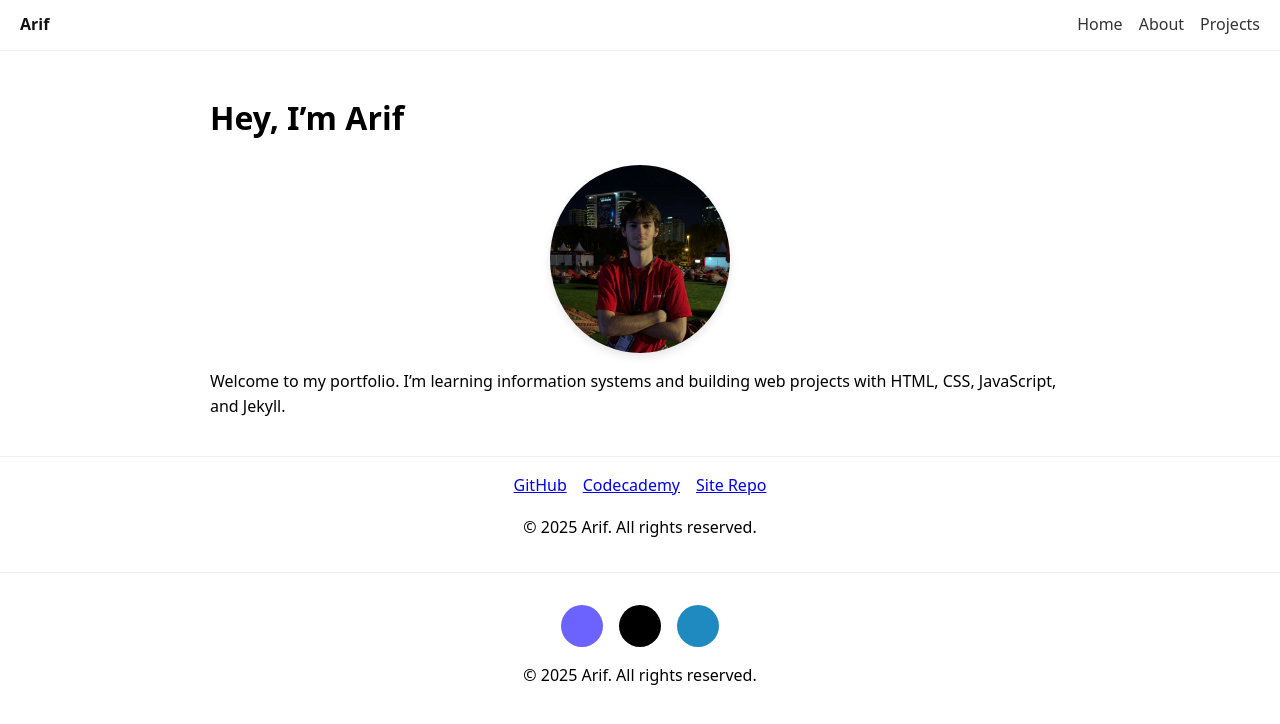
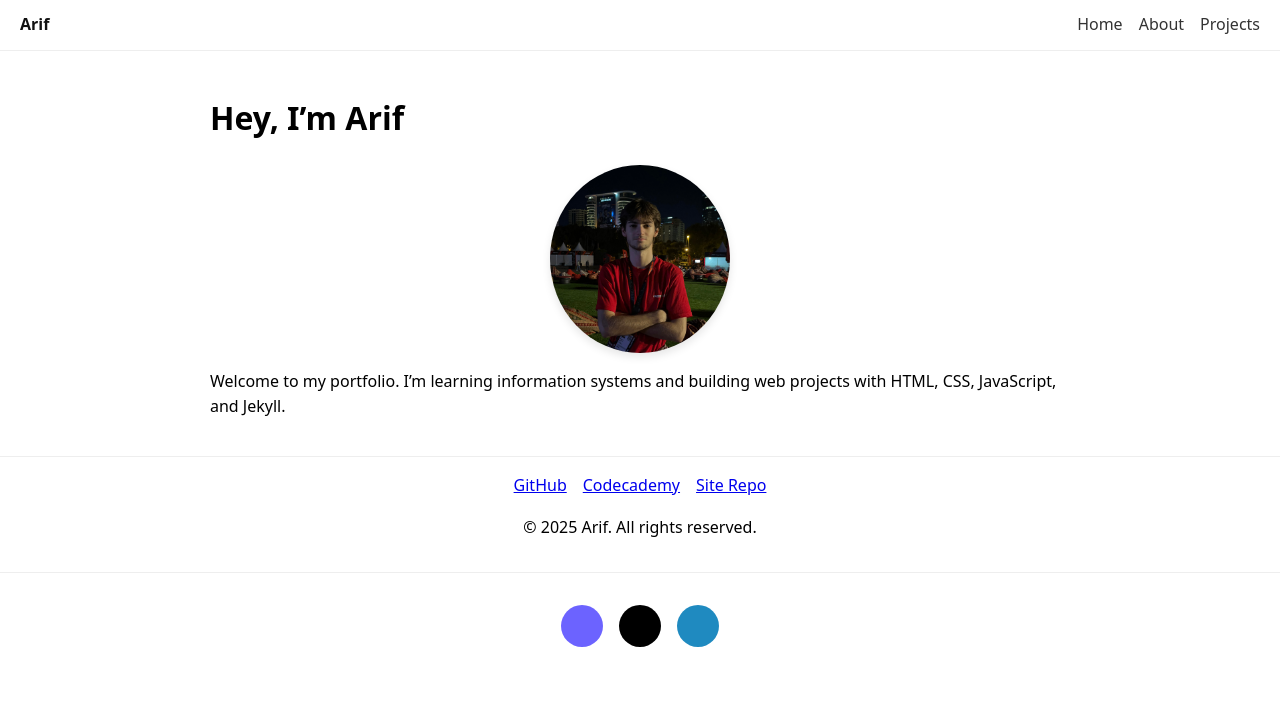
Before and after one commit to ar1f123/site-website, a Jekyll site: the page built from index.md, in a window 1280 px wide. Shown: the top 724 px of the page. Built offline with Jekyll 4.4.1, drawn with Linux system fonts in a browser that asks for light colours.

Commit message:
Remove extra things

```diff
--- a/_includes/footer.html
+++ b/_includes/footer.html
@@ -24,5 +24,5 @@
       <i class="fas fa-graduation-cap"></i>
     </a>
   </div>
-  <p>&copy; {{ site.time | date: '%Y' }} Arif. All rights reserved.</p>
+
 </footer>
```
